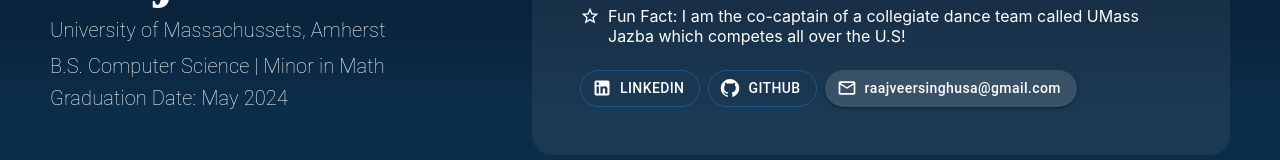
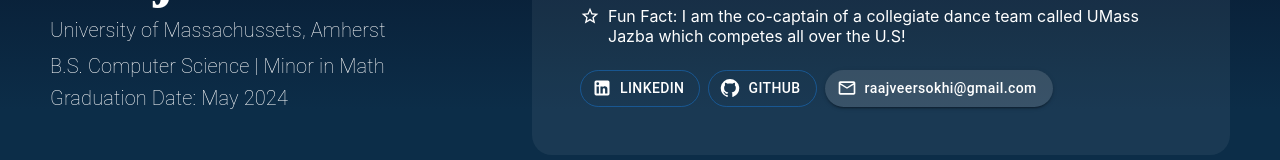
Before and after one commit to RaajveerX/Portfolio, a React (Create React App) app: page / in a window 1280 px wide. Shown: the part 240-400 px from the top of the page. Built offline with nearby package versions, Linux system fonts and the light colour scheme.

Commit message:
Update Intro.js

```diff
--- a/src/Pages/Intro.js
+++ b/src/Pages/Intro.js
@@ -59,7 +59,7 @@ function Descript(){
                 sx={{borderRadius:"20px",color:"white"}} startIcon={<LinkedInIcon/>}>LinkedIn</Button>
                 <Button variant="outlined" href="https://github.com/RaajveerX" target={"_blank"}
                 sx={{borderRadius:"20px",color:"white"}} startIcon={<GitHubIcon/>}>GitHub</Button>
-                <Button variant="contained" disableTouchRipple disableFocusRipple disableRipple sx={{borderRadius:"20px",backgroundColor:"rgba(217, 217, 217, 0.16);",color:"white",textTransform:"none"}} startIcon={<MailOutlineOutlined/>}>raajveersinghusa@gmail.com</Button>
+                <Button variant="contained" disableTouchRipple disableFocusRipple disableRipple sx={{borderRadius:"20px",backgroundColor:"rgba(217, 217, 217, 0.16);",color:"white",textTransform:"none"}} startIcon={<MailOutlineOutlined/>}>raajveersokhi@gmail.com</Button>
             </Stack>
         </Stack>
     )
```
